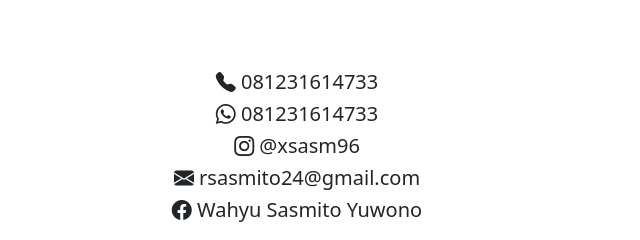
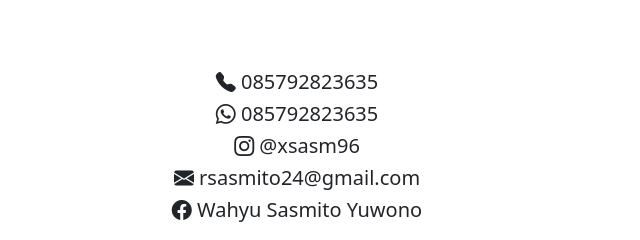
Before and after one commit to WahyuSasmitoYuwono/sasmito.github.io, a plain HTML site: page index.html in a window 1280 px wide. Shown: the part 3717-3957 px from the top of the page, 343-983 px from the left. Drawn offline with nearby package versions, Linux system fonts and the light colour scheme; files whose address does not match are found by name.

Commit message:
first commit

```diff
--- a/index.html
+++ b/index.html
@@ -358,8 +358,8 @@
           <br /><br /><br /><br /><br /><br /><br />
         </div>
         <div class="row text-center md-4">
-          <h5 class="display-7" alt=""><i class="bi bi-telephone-fill"></i> 081231614733</h5>
-          <h5 class="display-7" alt=""><i class="bi bi-whatsapp"></i> 081231614733</h5>
+          <h5 class="display-7" alt=""><i class="bi bi-telephone-fill"></i> 085792823635</h5>
+          <h5 class="display-7" alt=""><i class="bi bi-whatsapp"></i> 085792823635</h5>
           <h5 class="display-7" alt=""><i class="bi bi-instagram"></i> @xsasm96</h5>
           <h5 class="display-7" alt=""><i class="bi bi-envelope-fill"></i> rsasmito24@gmail.com</h5>
           <h5 class="display-7" alt=""><i class="bi bi-facebook"></i> Wahyu Sasmito Yuwono</h5>
```
Also changed, not shown: 1 other file.
